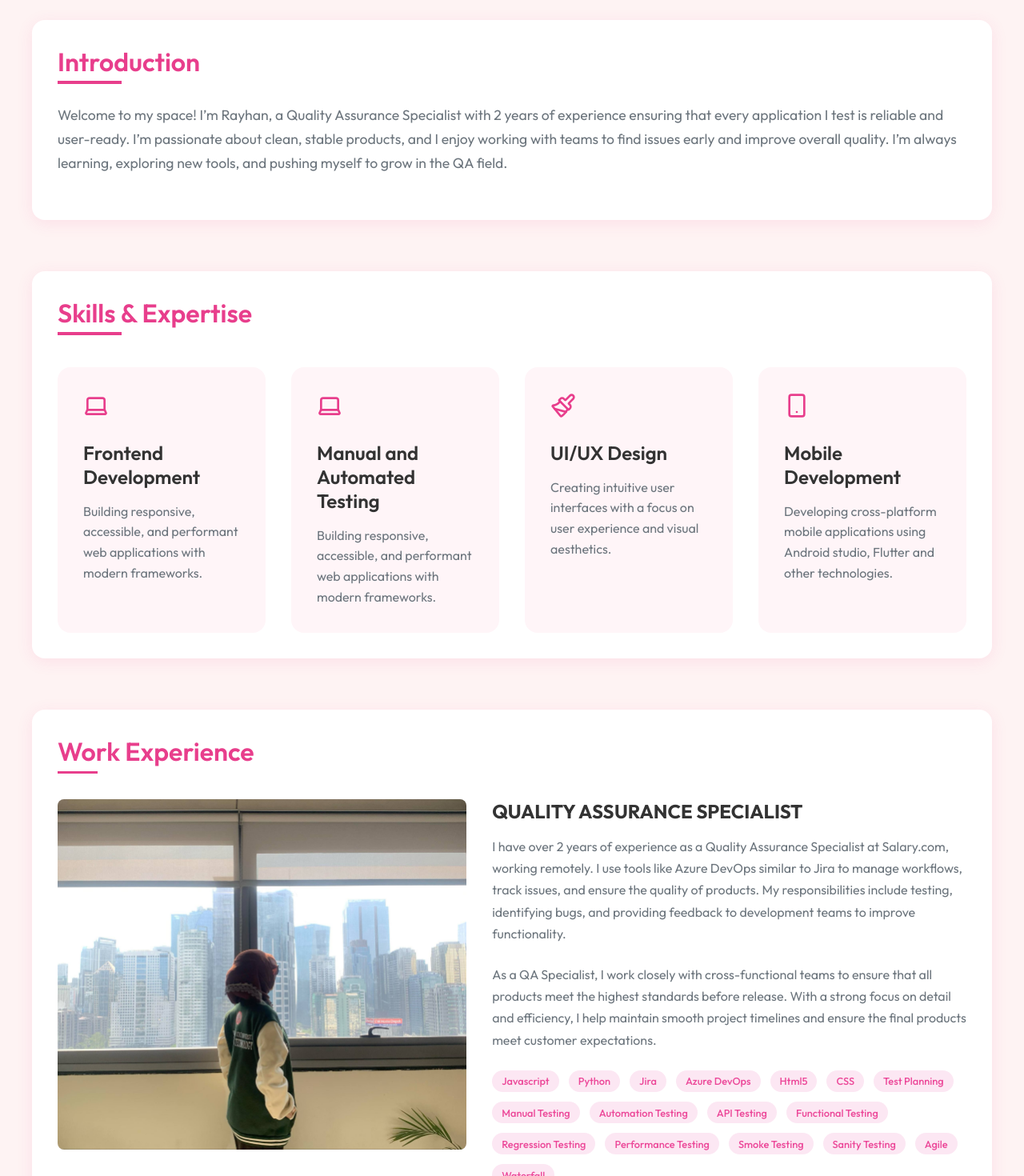
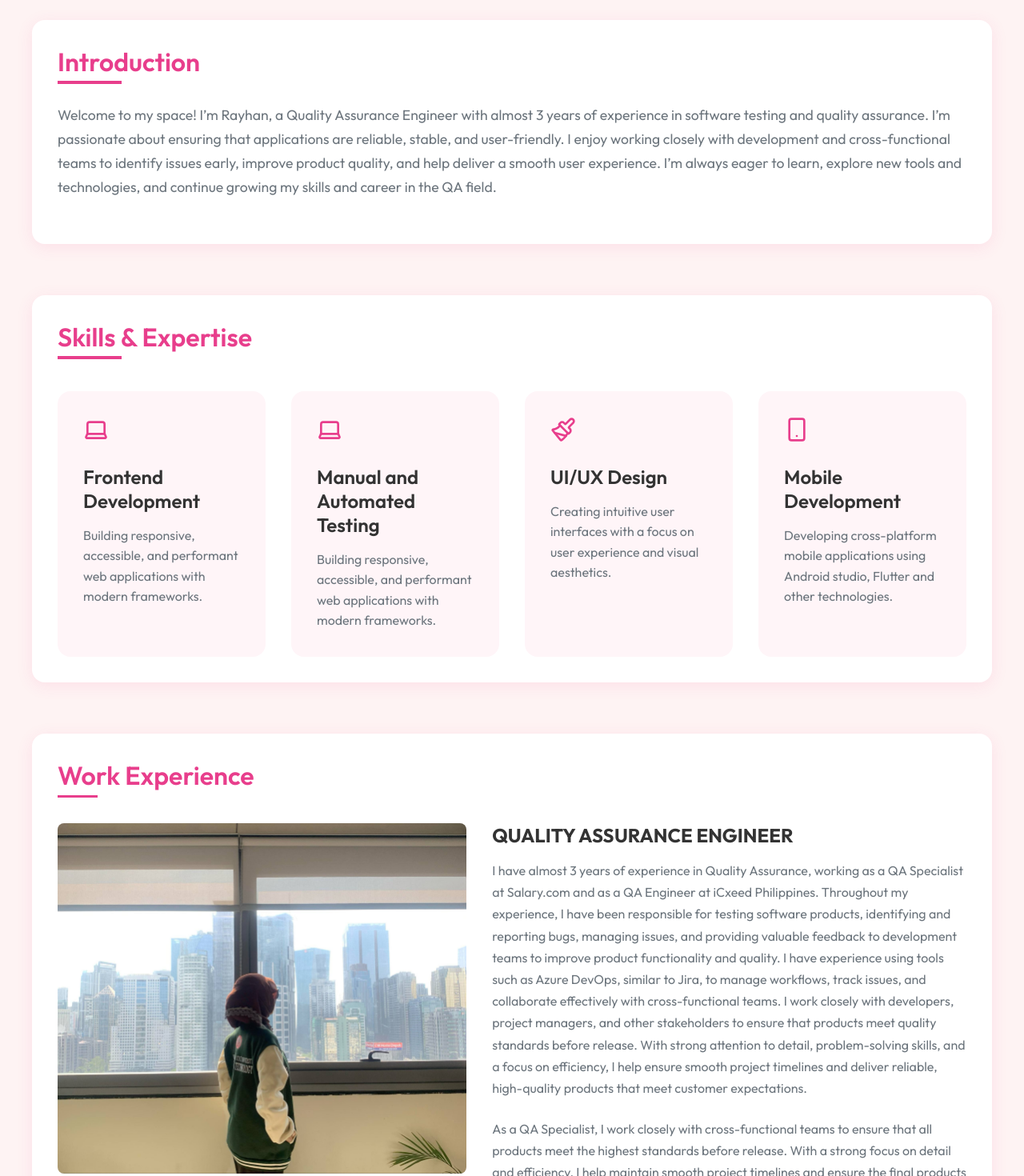
Before and after one commit to rayhanpayao25/rayhan-portfilio, a React (Vite) app: page /#projects in a window 1280 px wide. Shown: the part 1280-2750 px from the top of the page at 80% size. Built offline with nearby package versions, Linux system fonts and the light colour scheme.

Commit message:
Add new feature

```diff
--- a/src/components/AboutMe/AboutMe.jsx
+++ b/src/components/AboutMe/AboutMe.jsx
@@ -28,7 +28,7 @@ const AboutMe = () => {
       </div>
 
       <h1 className="name">Rayhan Payao</h1>
-      <h2 className="title">Quality Assurance Specialist</h2>
+      <h2 className="title">Quality Assurance Engineer</h2>
 
       <div className="social-links">
         <a href="https://github.com/rayhanpayao25/" className="social-icon">
@@ -45,10 +45,10 @@ const AboutMe = () => {
       <div className="introduction-section">
         <h2 className="intro-title">Introduction</h2>
         <p className="intro-text">
-          Welcome to my space! I’m Rayhan, a Quality Assurance Specialist with 2 years of experience
-          ensuring that every application I test is reliable and user-ready. I’m passionate about clean,
-          stable products, and I enjoy working with teams to find issues early and improve overall quality.
-          I’m always learning, exploring new tools, and pushing myself to grow in the QA field.
+         Welcome to my space! I’m Rayhan, a Quality Assurance Engineer with almost 3 years of experience in software testing and quality assurance. I’m passionate about ensuring that applications are reliable, stable, and user-friendly.
+
+I enjoy working closely with development and cross-functional teams to identify issues early, improve product quality, and help deliver a smooth user experience. I’m always eager to learn, explore new tools and technologies, and continue growing my skills and career in the QA field.
+
         </p>
       </div>
 
@@ -106,12 +106,14 @@ const AboutMe = () => {
             <img src={qaImage || "/placeholder.svg"} alt="Current Work" />
           </div>
           <div className="current-work-details">
-            <h3 className="current-work-position">QUALITY ASSURANCE SPECIALIST</h3>
+            <h3 className="current-work-position">QUALITY ASSURANCE ENGINEER</h3>
             <p className="current-work-text">
-              I have over 2 years of experience as a Quality Assurance Specialist at Salary.com, working remotely. I use
-              tools like Azure DevOps similar to Jira to manage workflows, track issues, and ensure the quality of products. My
-              responsibilities include testing, identifying bugs, and providing feedback to development teams to improve
-              functionality.
+             I have almost 3 years of experience in Quality Assurance, working as a QA Specialist at Salary.com and as a QA Engineer at iCxeed Philippines. Throughout my experience, I have been responsible for testing software products, identifying and reporting bugs, managing issues, and providing valuable feedback to development teams to improve product functionality and quality.
+
+I have experience using tools such as Azure DevOps, similar to Jira, to manage workflows, track issues, and collaborate effectively with cross-functional teams. I work closely with developers, project managers, and other stakeholders to ensure that products meet quality standards before release.
+
+With strong attention to detail, problem-solving skills, and a focus on efficiency, I help ensure smooth project timelines and deliver reliable, high-quality products that meet customer expectations.
+
             </p>
             <p className="current-work-text">
               As a QA Specialist, I work closely with cross-functional teams to ensure that all products meet the
--- a/src/components/ContactMe/ContactMe.jsx
+++ b/src/components/ContactMe/ContactMe.jsx
@@ -88,7 +88,7 @@ export default function ContactMe() {
           </div>
           <div className="info-item">
             <i className="fas fa-phone"></i>
-            <span>+63 9458457281</span>
+            <span>+63 9765855263</span>
           </div>
           <div className="info-item">
             <i className="fas fa-map-marker-alt"></i>
--- a/src/components/Navbar/Navbar.jsx
+++ b/src/components/Navbar/Navbar.jsx
@@ -128,9 +128,16 @@ export default function Navbar() {
           </li>
         ))}
         <li>
+
+
+          {/*
           <button className="btn" onClick={navigateToBloghome}>
-            Blog Post
-          </button>
+           Blog Post
+           </button>
+           */}
+
+
+
         </li>
       </ul>
 
```
Also changed, not shown: 1 other file (tests, documents, lock files or other folders).
